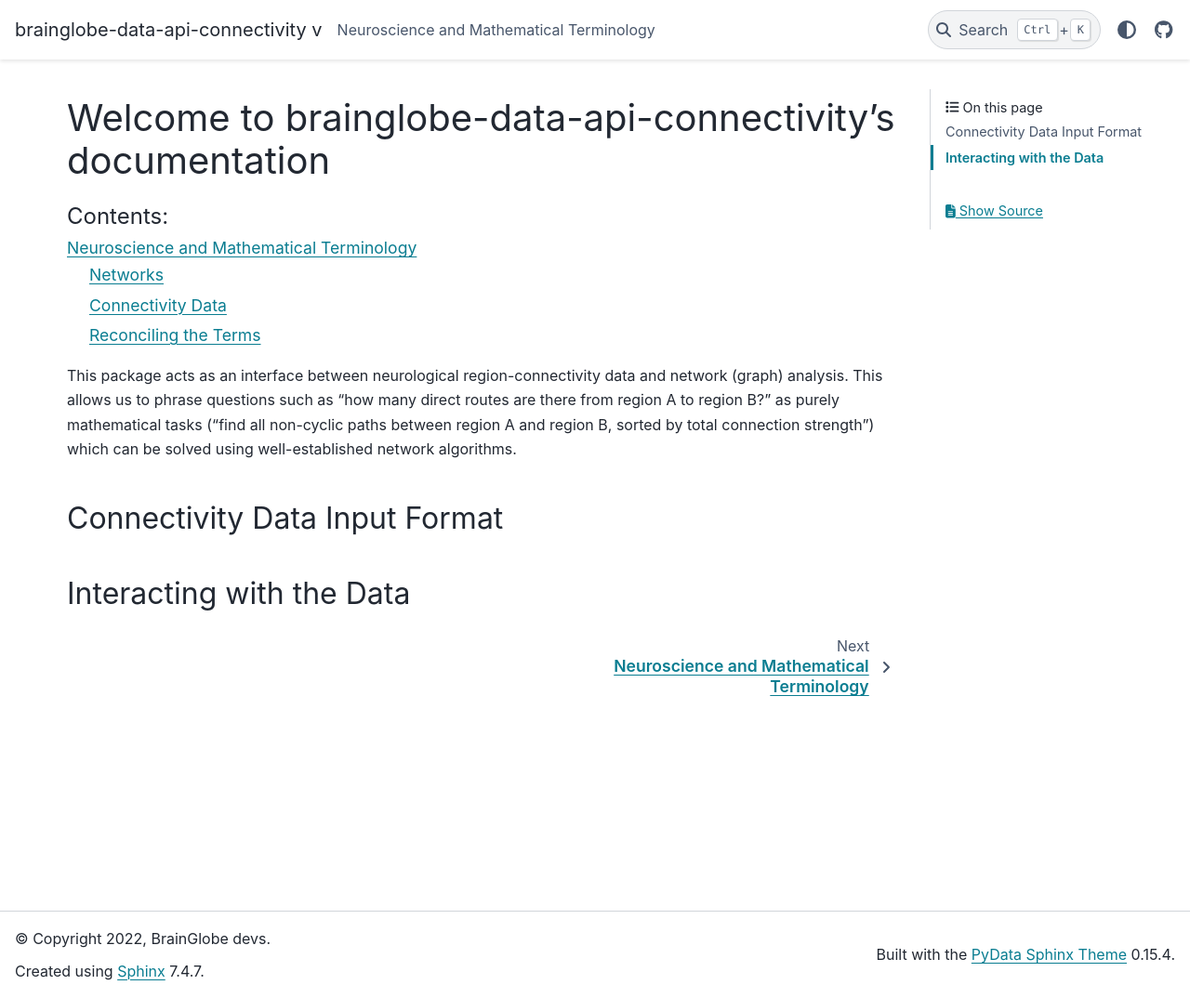
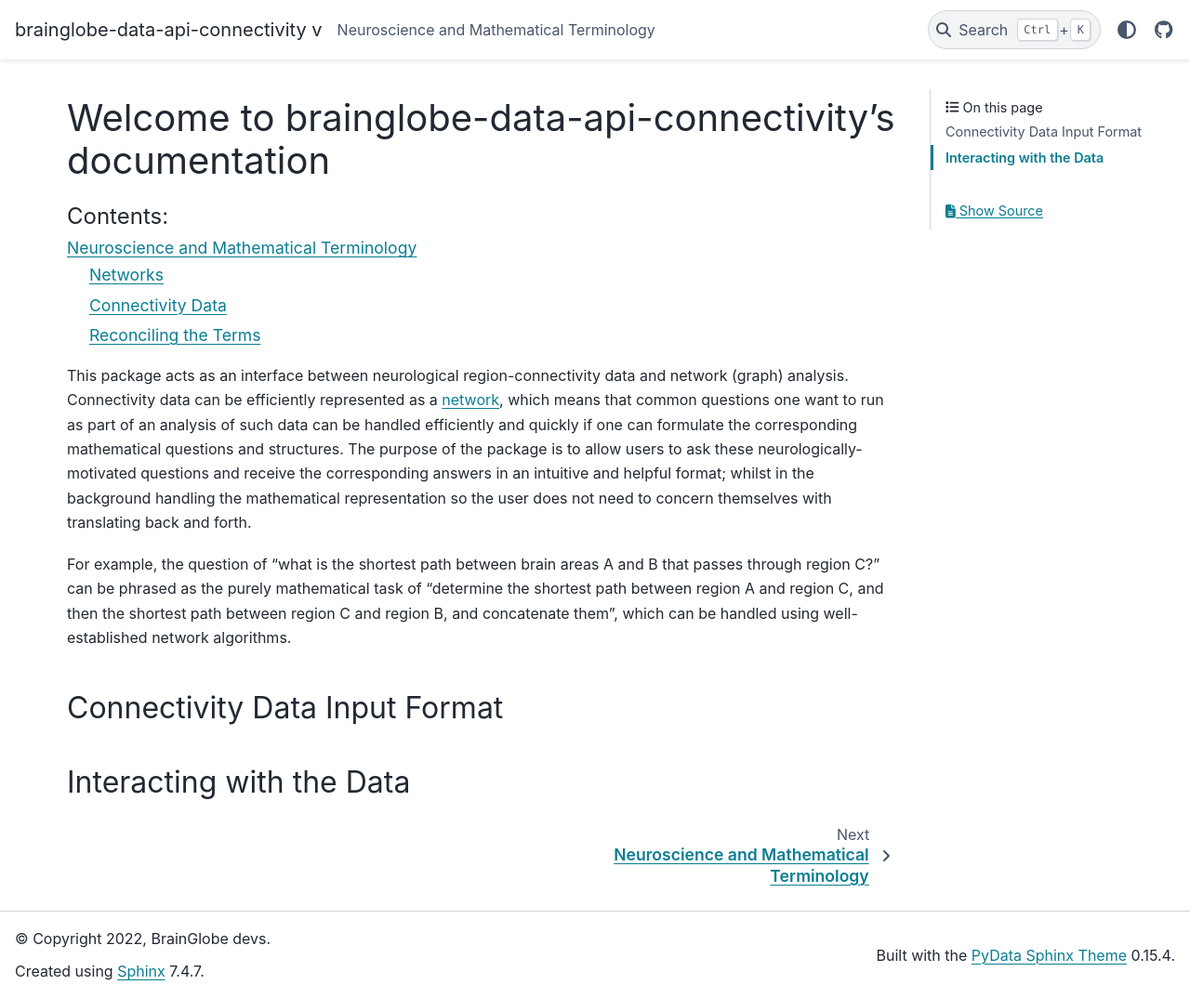
Before and after one commit to brainglobe/brainglobe-data-api-connectivity, a Sphinx documentation site: the page built from docs/source/index.md, in a window 1280 px wide and 1074 px high. Shown: the whole window at 93% size. Built offline with Sphinx 7.4.7 and the PyData theme 0.15.4, drawn with Linux system fonts in a browser that asks for light colours; pages that are not in the unit, such as notebooks, are missing from menus.

Commit message:
re-write index paragraph with more focus on package purpose

````diff
--- a/docs/source/index.md
+++ b/docs/source/index.md
@@ -10,7 +10,10 @@
 ```
 
 This package acts as an interface between neurological region-connectivity data and network (graph) analysis.
-This allows us to phrase questions such as "how many direct routes are there from region A to region B?" as purely mathematical tasks ("find all non-cyclic paths between region A and region B, sorted by total connection strength") which can be solved using well-established network algorithms.
+Connectivity data can be efficiently represented as a [network](./neuro_to_math.md), which means that common questions one want to run as part of an analysis of such data can be handled efficiently and quickly if one can formulate the corresponding mathematical questions and structures.
+The purpose of the package is to allow users to ask these neurologically-motivated questions and receive the corresponding answers in an intuitive and helpful format; whilst in the background handling the mathematical representation so the user does not need to concern themselves with translating back and forth.
+
+For example, the question of "what is the shortest path between brain areas A and B that passes through region C?" can be phrased as the purely mathematical task of "determine the shortest path between region A and region C, and then the shortest path between region C and region B, and concatenate them", which can be handled using well-established network algorithms.
 
 ## Connectivity Data Input Format
 
````
